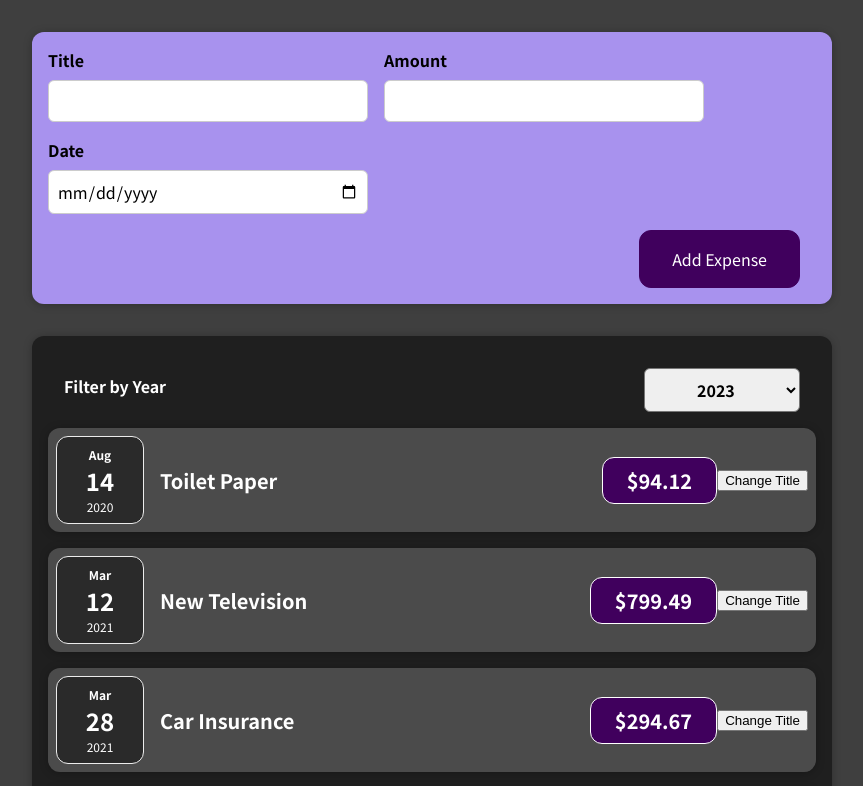
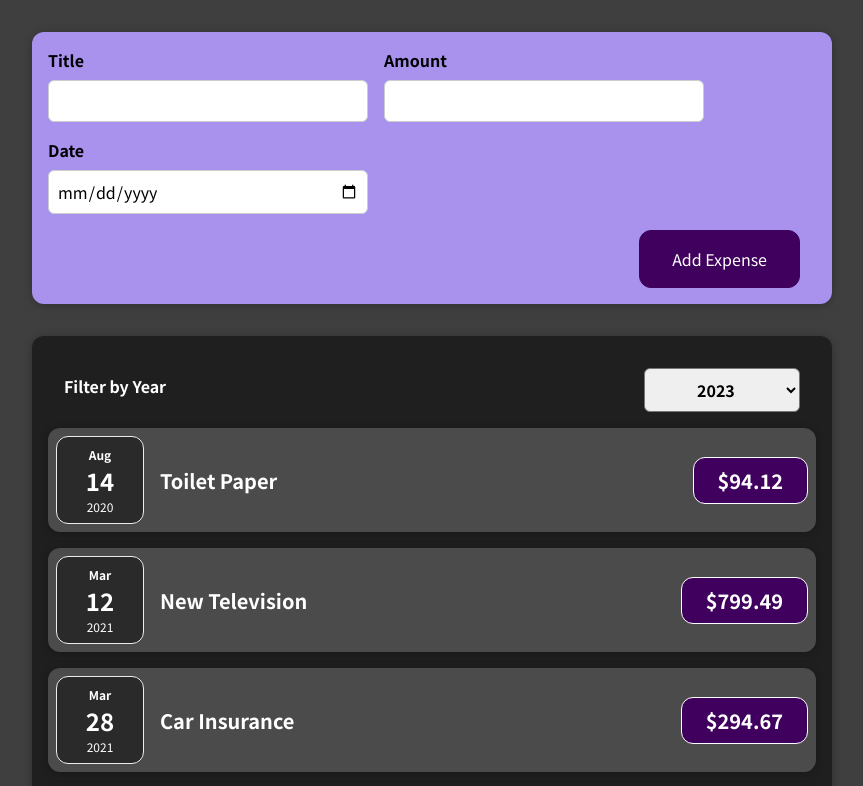
Before and after one commit to stevenried/acadamind-react-course, a React (Create React App) app: page / in a window 1280 px wide. Shown: the top 786 px of the page, without its empty margins (208-1071 px from the left). Built offline with nearby package versions, Linux system fonts and the light colour scheme.

Commit message:
Remove code from ExpenseItem.js to make it state-less

```diff
--- a/src/components/Expenses/ExpenseItem.js
+++ b/src/components/Expenses/ExpenseItem.js
@@ -1,4 +1,3 @@
-import React, { useState } from 'react'
 import ExpenseDate from './ExpenseDate'
 import Card from '../UI/Card'
 import './ExpenseItem.css'
@@ -9,21 +8,13 @@
     currency: 'USD',
   })
 
-  const [title, setTitle] = useState(props.title)
-
-  const clickHandler = () => {
-    setTitle('Updated!!!')
-    console.log(title)
-  }
-
   return (
     <Card className="expense-item">
       <ExpenseDate date={props.date} />
       <div className="expense-item__description">
-        <h2>{title}</h2>
+        <h2>{props.title}</h2>
         <div className="expense-item__price">{amount}</div>
       </div>
-      <button onClick={clickHandler}>Change Title</button>
     </Card>
   )
 }
```
